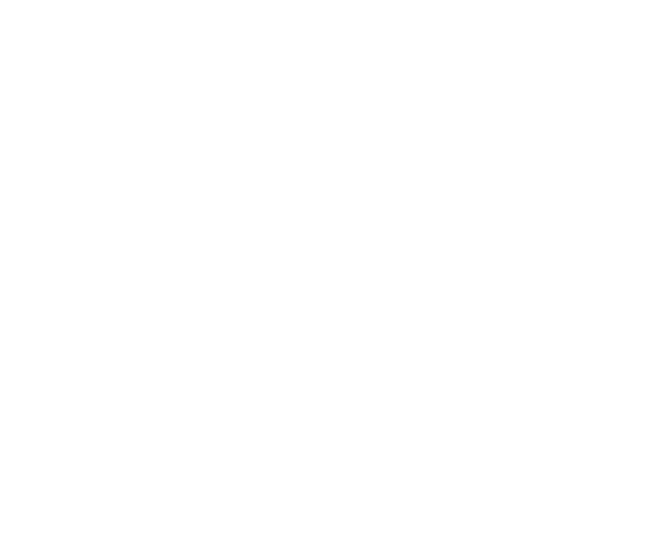
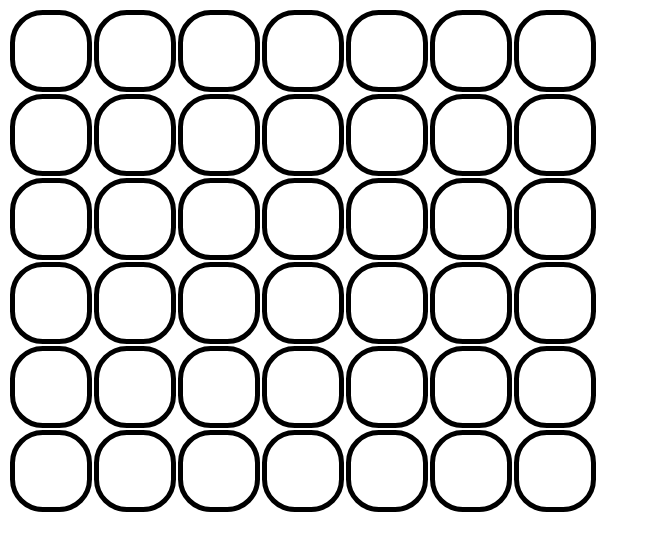
Before and after one commit to j562d/connect-4, a plain HTML site: page index.html in a window 1280 px wide. Shown: the whole page, without its empty margins (0-649 px from the left). Drawn offline with nearby package versions, Linux system fonts and the light colour scheme.

Commit message:
change color on click

```diff
--- a/css/main.css
+++ b/css/main.css
@@ -0,0 +1,7 @@
+
+td {
+  width: 70px;
+  height: 70px;
+  border: 5px solid black;
+  border-radius: 40%;
+}
--- a/index.html
+++ b/index.html
@@ -7,7 +7,62 @@
   <script src="https://code.jquery.com/jquery-2.2.4.min.js"></script>
 </head>
 <body>
-
+  <table>
+    <tr>
+        <td></td>
+        <td></td>
+        <td></td>
+        <td></td>
+        <td></td>
+        <td></td>
+        <td></td>
+    </tr>
+    <tr>
+        <td></td>
+        <td></td>
+        <td></td>
+        <td></td>
+        <td></td>
+        <td></td>
+        <td></td>
+    </tr>
+    <tr>
+        <td></td>
+        <td></td>
+        <td></td>
+        <td></td>
+        <td></td>
+        <td></td>
+        <td></td>
+    </tr>
+    <tr>
+        <td></td>
+        <td></td>
+        <td></td>
+        <td></td>
+        <td></td>
+        <td></td>
+        <td></td>
+    </tr>
+    <tr>
+        <td></td>
+        <td></td>
+        <td></td>
+        <td></td>
+        <td></td>
+        <td></td>
+        <td></td>
+    </tr>
+    <tr>
+        <td></td>
+        <td></td>
+        <td></td>
+        <td></td>
+        <td></td>
+        <td></td>
+        <td></td>
+    </tr>
+  </table>
   <script src="js/main.js"></script>
 </body>
 </html>
--- a/js/main.js
+++ b/js/main.js
@@ -0,0 +1,20 @@
+var Turn = "Red"
+
+//  $('td').on('click', function() {
+//    console.log("Hello");
+//  });
+
+function changeTurn(){
+  if(Turn == "Red"){
+    Turn = "Blue";
+  } else {
+    Turn = "Red";
+  }
+}
+
+
+  $('td').on('click', function() {
+    $(this).css('background-color', Turn);
+    $(this).off('click');
+    changeTurn();
+  });
```
